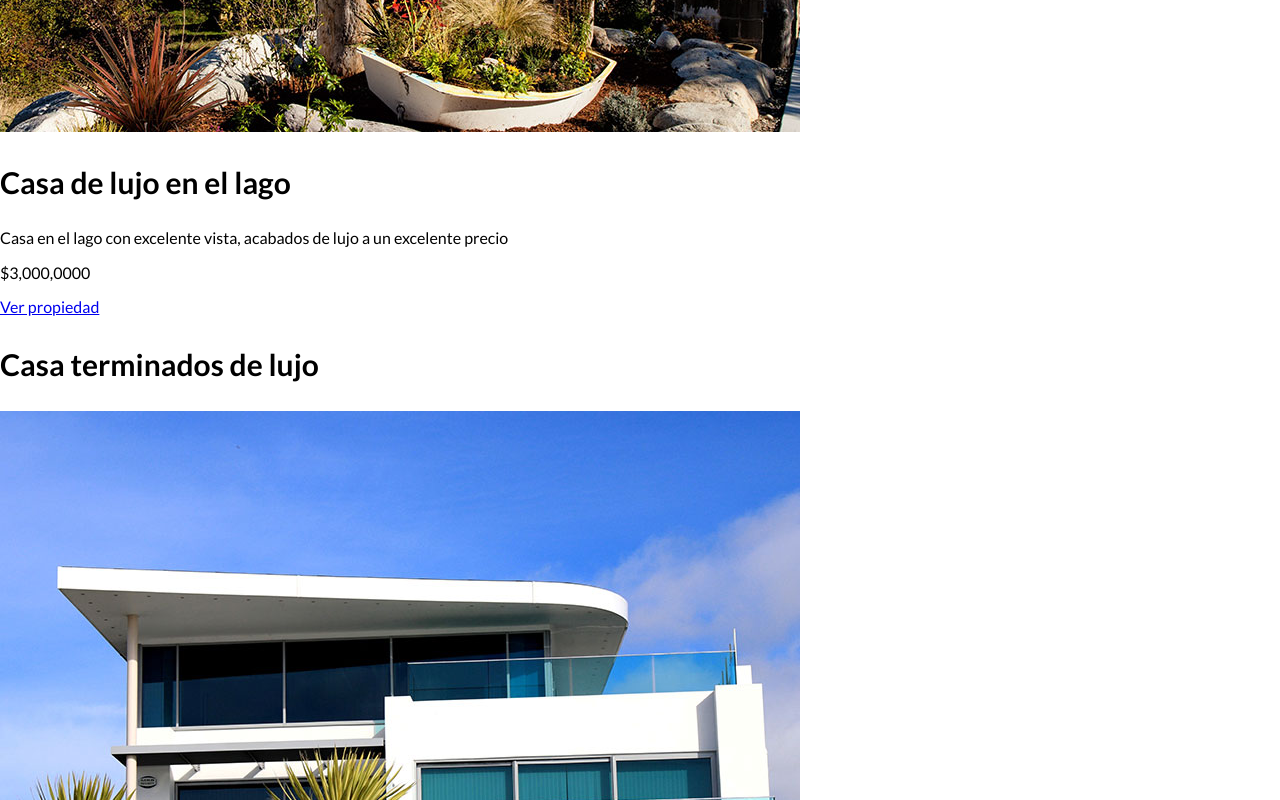
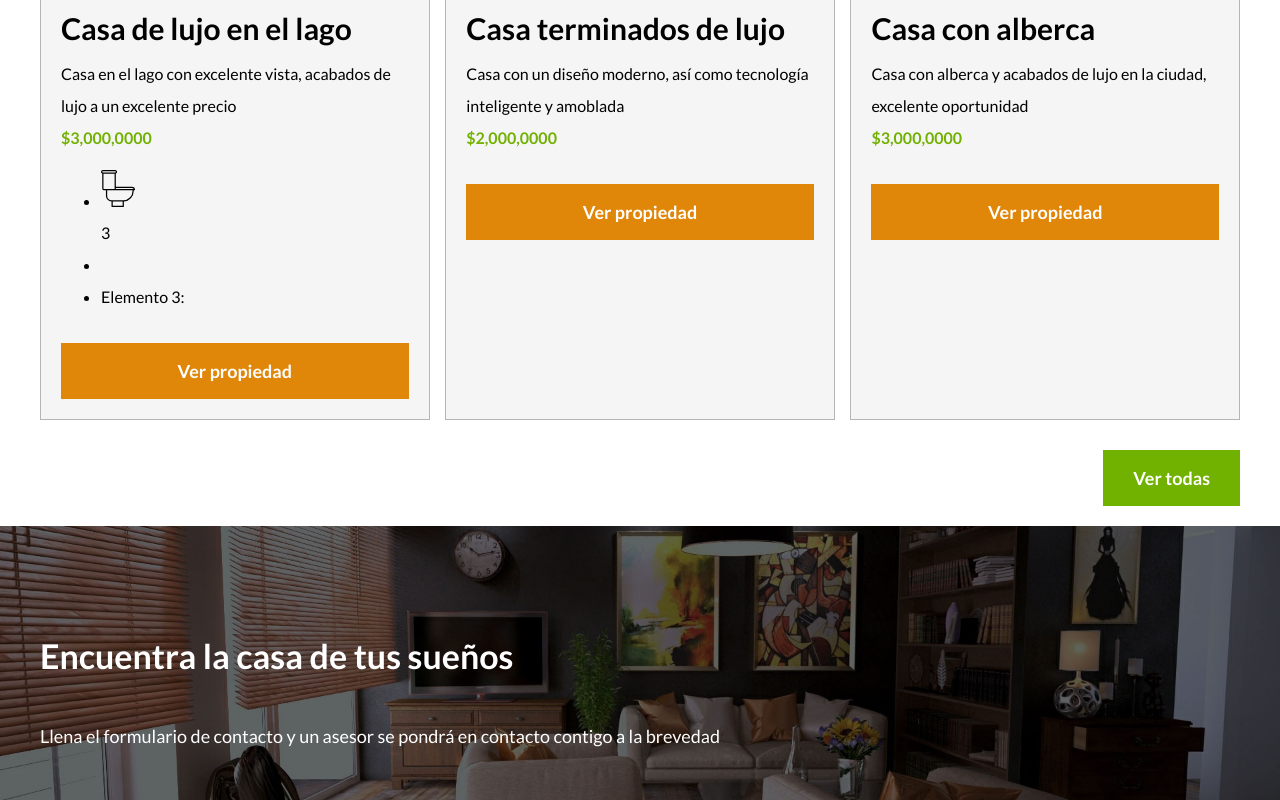
Before and after one commit to xarls14/bienesRaices, a plain HTML site: page Archivos Bienes Raices/index.html in a window 1280 px wide. Shown: the part 1740-2540 px from the top of the page. Drawn offline with Linux system fonts and the light colour scheme.

Commit message:
bienes raices - cuarto commit

```diff
--- a/Archivos Bienes Raices/css/style.css
+++ b/Archivos Bienes Raices/css/style.css
@@ -1,15 +1,22 @@
 html{
+    box-sizing: border-box;
     font-size: 62.5%; /*Reset para REMS - 62.5% = 10px de 16px*/
 }
+*,*::before, *::after{
+    box-sizing: inherit;
+}
 
-
-/*font*/
 body{
     font-family: 'Lato', sans-serif;
     font-size: 1.6rem;
+    line-height: 2;
 }
 
 /*Globales*/
+img{
+    max-width: 100%;
+}
+
 .contenedor{
     max-width: 120rem;
     margin: 0 auto;
@@ -35,6 +42,38 @@ h4{
 .seccion{
     margin-top: 2rem;
     margin-bottom: 2rem;
+}
+
+.fw-300{
+    font-weight: 300;
+}
+
+.centrar-texto{
+    text-align: center;
+}
+
+.d-block{
+    display: block!important;
+}
+
+/*botones*/
+.boton{
+    color: white;
+    font-weight: 700;
+    text-decoration: none;
+    font-size: 1.8rem;
+    padding: 1rem 3rem;
+    margin-top: 3rem;
+    display: inline-block;
+    text-align: center;
+}
+
+.boton-amarillo{
+    background-color: #e08709;
+}
+
+.boton-verde{
+    background-color: #71b100;
 }
 
 /*header*/
@@ -85,6 +124,11 @@ h4{
 }
 
 /*icono nosotros*/
+.encabezado-nosotros{
+    font-weight: 300;
+    text-align: center;
+}
+
 .iconos-nosotros{
     display: flex;
     justify-content: space-between;
@@ -94,3 +138,57 @@ h4{
     flex-basis: calc(33.3% - 1rem);
     text-align: center;
 }
+
+.icono h3{
+    text-transform: uppercase;
+    text-align: center;
+}
+
+/*Anuncios*/
+.contenedor-anuncios{
+    display: flex;
+    justify-content: space-between;
+}
+
+.anuncio{
+    flex-basis: calc(33.3% - 1rem);
+    border: 1px solid #b5b5b5;
+    background: #f5f5f5;
+}
+
+.contenido-anuncio{
+    padding: 2rem;
+}
+
+.contenido-anuncio h3, .contenido-anuncio p{
+    margin: 0;
+}
+
+.precio{
+    color: #71b100;
+    font-weight: 700;
+}
+
+.ver-todas{
+    display: flex;
+    justify-content: flex-end;
+}
+
+/*contacto home*/
+.imagen-contacto{
+    background-image: url(../img/encuentra.jpg);
+    background-position: center center;
+    background-size: cover;
+    height: 40rem;
+    display: flex;
+    align-items: center;
+}
+
+.contenido-contacto{
+    flex: 1;
+    color: white;
+}
+
+.contenido-contacto p{
+    font-size: 1.8rem;
+}
--- a/Archivos Bienes Raices/index.html
+++ b/Archivos Bienes Raices/index.html
@@ -31,7 +31,7 @@
 
 
    <section class="contenedor">
-        <h2>Más sobre nosotros</h2>
+        <h2 class="fw-300 centrar-texto">Más sobre nosotros</h2>
 
         <div class="iconos-nosotros">
             <div class="icono">
@@ -54,39 +54,61 @@
             </div>
         </div>
     </section>
-   <main>
-        <h2>Casas y Deptos en Venta</h2>
+   <main class="seccion contenedor">
+        <h2 class="fw-300 centrar-texto">Casas y Deptos en Venta</h2>
 
-        <div>
+        <div class="contenedor-anuncios">
+            <div class="anuncio">
                 <img src="img/anuncio1.jpg" alt="Anuncio casa en el lago">
+                <div class="contenido-anuncio">
                     <h3>Casa de lujo en el lago</h3>
                     <p>Casa en el lago con excelente vista, acabados de lujo a un excelente precio</p>
-            <p>$3,000,0000</p>
-            <a href="#">Ver propiedad</a>
+                    <p class="precio">$3,000,0000</p>
+
+                    <ul>
+                        <li>
+                            <img src="img/icono_wc.svg" alt="icono wc">
+                            <p>3</p>
+                        </li>
+                        <li></li>
+                        <li>Elemento 3:</li>
+                    </ul>
+
+                    <a href="#" class="boton boton-amarillo d-block">Ver propiedad</a>
+                </div>
             </div>
 
-        <div>
+            <div class="anuncio">
+                <img src="img/anuncio2.jpg" alt="Anuncio casa en el lago">
+                <div class="contenido-anuncio">
                     <h3>Casa terminados de lujo</h3>
-            <img src="img/anuncio2.jpg" alt="Anuncio casa en el lago">
                     <p>Casa con un diseño moderno, así como tecnología inteligente y amoblada</p>
-            <p>$2,000,0000</p>
-            <a href="#">Ver propiedad</a>
+                    <p class="precio">$2,000,0000</p>
+                    <a href="#" class="boton boton-amarillo d-block">Ver propiedad</a>
+                </div>
             </div>
 
-        <div>
+            <div class="anuncio">
+                <img src="img/anuncio3.jpg" alt="Anuncio casa en el lago">
+                <div class="contenido-anuncio">
                     <h3>Casa con alberca</h3>
-            <img src="img/anuncio3.jpg" alt="Anuncio casa en el lago">
                     <p>Casa con alberca y acabados de lujo en la ciudad, excelente oportunidad</p>
-            <p>$3,000,0000</p>
-            <a href="#">Ver propiedad</a>
+                    <p class="precio">$3,000,0000</p>
+                    <a href="#" class="boton boton-amarillo d-block">Ver propiedad</a>
                 </div>
-        <a href="anuncios">Ver todas</a>
+            </div>
+        </div>
+        <div class="ver-todas">
+            <a href="anuncios" class="boton boton-verde">Ver todas</a>
+        </div>
    </main>
 
-   <section>
+   <section class="imagen-contacto">
+        <div class="contenedor contenido-contacto">
             <h2>Encuentra la casa de tus sueños</h2>
             <p>Llena el formulario de contacto y un asesor se pondrá en contacto contigo a la brevedad</p>
-        <a href="#">Contactanos</a>
+            <a href="#" class="boton boton-amarillo">Contactanos</a>
+        </div>
    </section>
 
 
```
Lines whose indentation alone changed are shown as unchanged.
